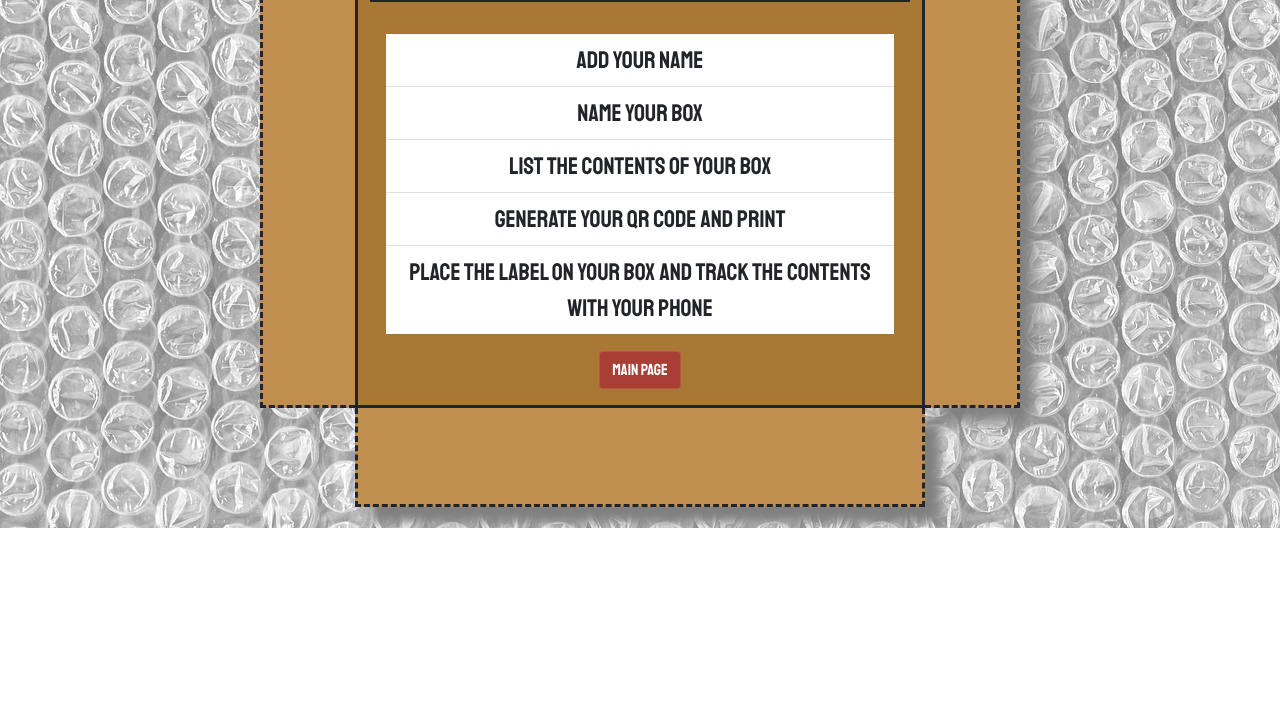
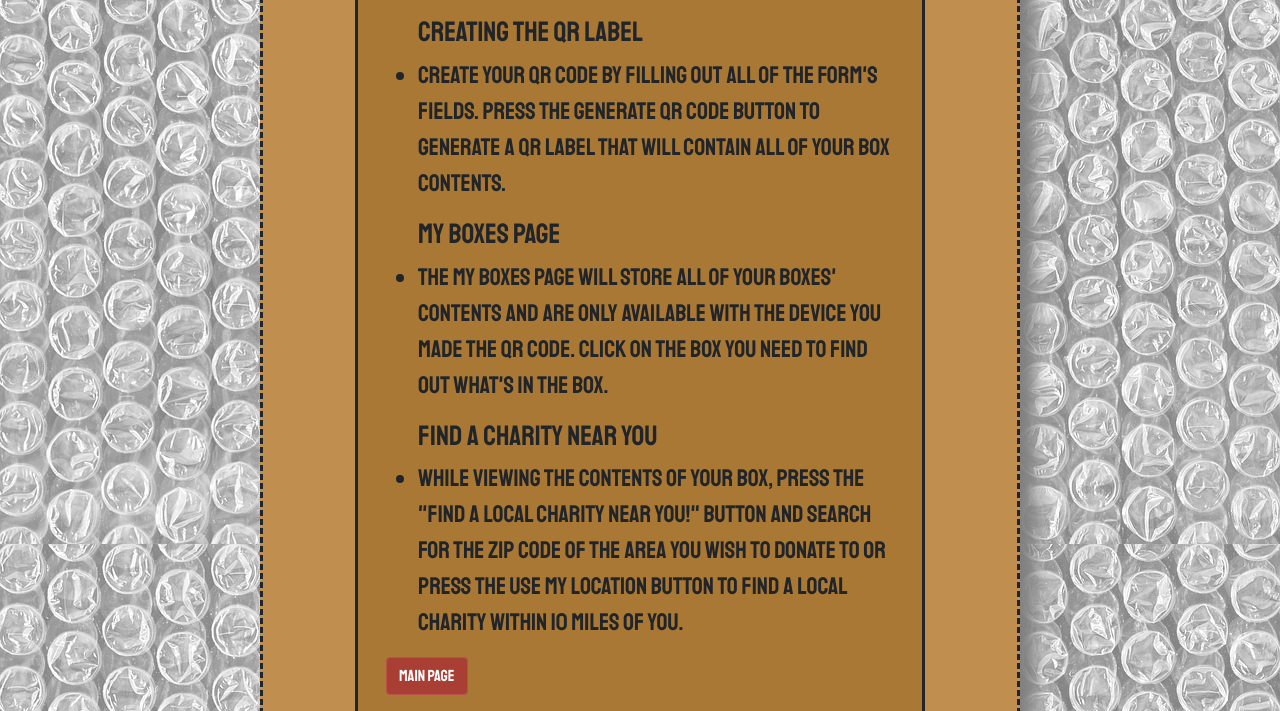
Before and after one commit to pkriengsiri/whats-in-the-box, a plain HTML site: page howto/index.html in a window 1280 px wide. Shown: the part 272-983 px from the top of the page. Before the commit the page ends 800 px from the top, so only its background shows below. Drawn offline with nearby package versions, Linux system fonts and the light colour scheme; files whose address does not match are found by name.

Commit message:
fix #32 Changed card type, added heading and paragraph style to explain how to use each feature.

```diff
--- a/howto/index.html
+++ b/howto/index.html
@@ -77,19 +77,36 @@
         <!-- left box flap -->
         <div class="col-1 left-flap"></div>
         <!-- How to Card in list format -->
-        <div class="form text-center col-md6 lg-shadow w-50">
-            <div class="card-header">
+        <div class="form col-md6 lg-shadow w-50">
+            <div class="text-center">
              <h2> How to use What's in the box?</h2>
             </div>
             <div class="card-body">
+                <ul>
+                <h3 class="pt-2 mt-2" >Creating the QR Label</h3>
+                <li>
               <p class="card-text">
-                <ul class="list-group list-group-flush">
-                    <li class="list-group-item">Add your name</li>
-                    <li class="list-group-item">Name your box</li>
-                    <li class="list-group-item">list the contents of your box</li>
-                    <li class="list-group-item">Generate your QR code and print</li>
-                    <li class="list-group-item">Place the label on your box and track the contents with your phone</li>
-                  </ul></p>
+                Create your QR code by filling out all of the form's fields.  Press the generate QR code button to generate a QR label that will contain all of your box contents.
+                <br>
+                </p>
+                 </li>
+                <h3 class="pt-2 mt-2" >My Boxes Page</h3>
+
+                <li>
+                <p class="card-text">
+                    The My Boxes page will store all of your boxes' contents and are only available with the device you made the QR code.
+                    Click on the box you need to find out what's in the box.
+                    <br>
+                  </p>
+                </li>
+                  <h3 class="pt-2 mt-2" >Find a Charity near you</h3>
+                <li>
+                  <p class="card-text">
+                    While viewing the contents of your box, Press the "Find a local charity near you!" button and search for the zip code of the area you wish to donate to or press the use my location button to find a local charity within 10 miles of you.
+                    <br>
+                  </p>
+                </li>
+                </ul>
               <a href="../index.html" class="btn card-button">Main Page</a>
             </div>
           </div>
```
